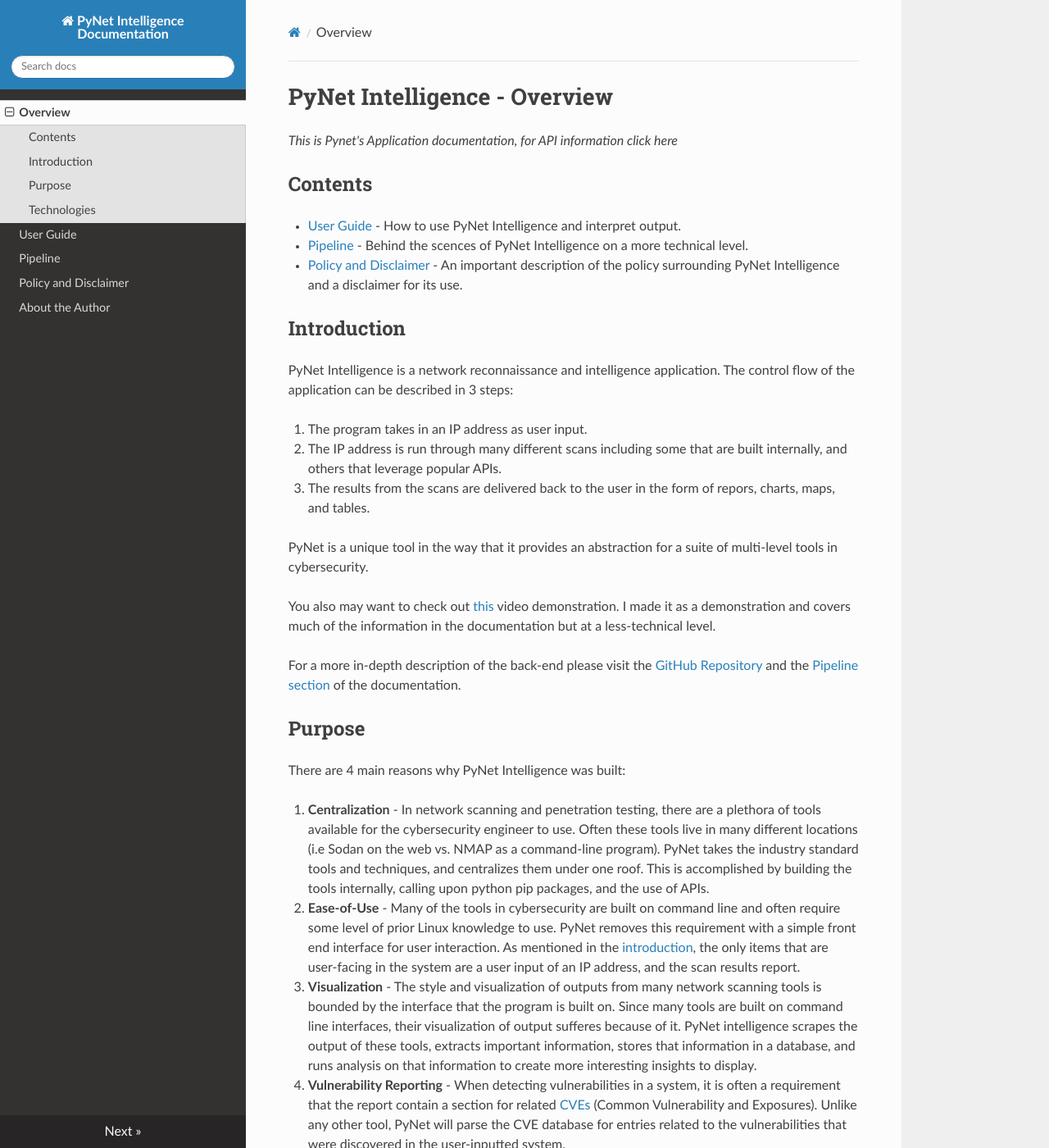
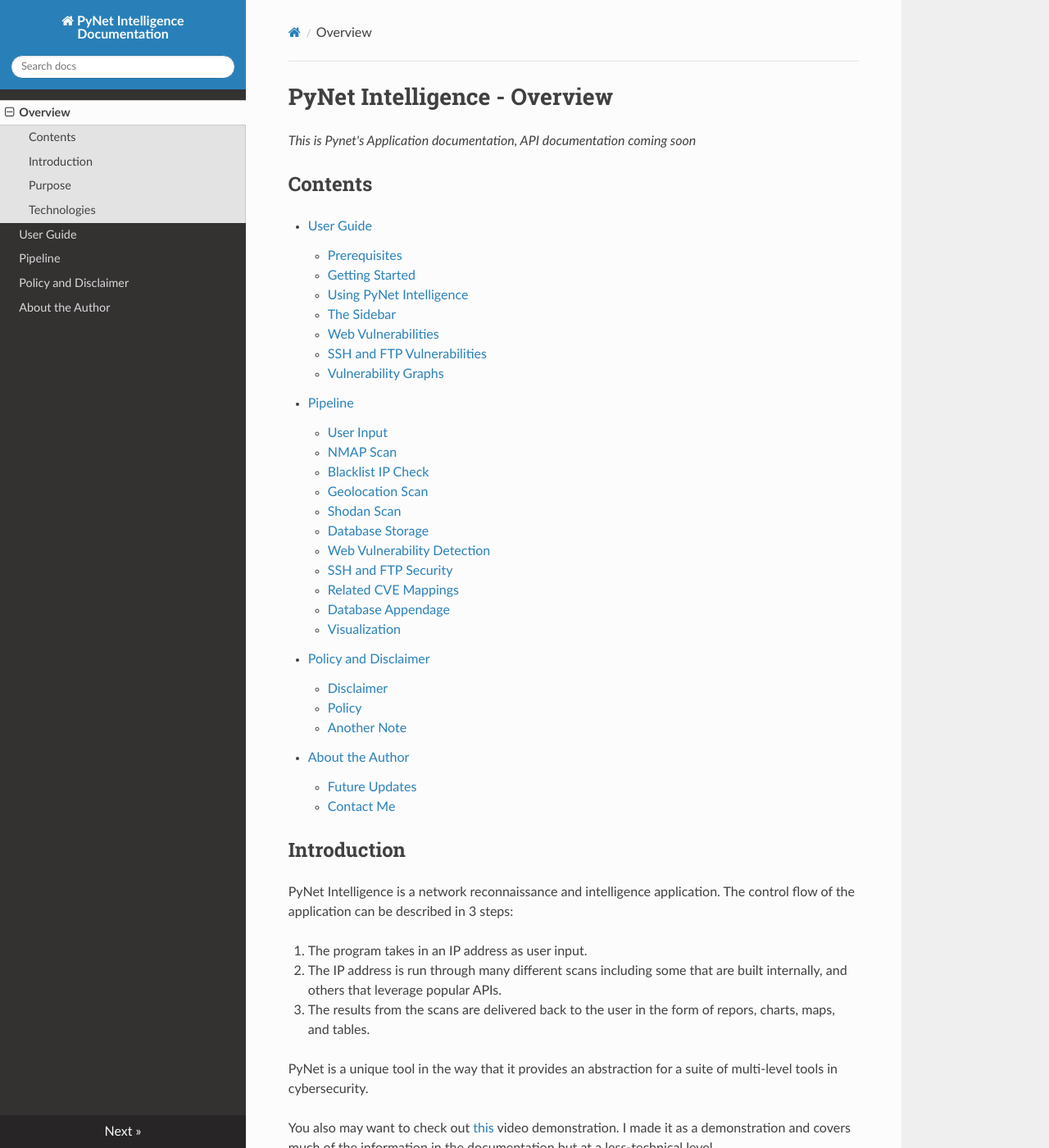
Before and after one commit to jamie-weiss/PyNet-Intel, an MkDocs documentation site: the page built from docs/index.md, in a window 1280 px wide and 1400 px high. Shown: the whole window at 82% size. Built offline with MkDocs 1.6.1, drawn with Linux system fonts in a browser that asks for light colours; nearby versions of some CDN libraries.

Commit message:
updated docs

```diff
--- a/docs/index.md
+++ b/docs/index.md
@@ -1,12 +1,35 @@
 # PyNet Intelligence - Overview
-*This is Pynet's Application documentation, for API information click here*
+*This is Pynet's Application documentation, API documentation coming soon*
 
 ## Contents
 
-* [User Guide](user_guide.md) - How to use PyNet Intelligence and interpret output.
-* [Pipeline](pipeline.md) - Behind the scences of PyNet Intelligence on a more technical level.
-* [Policy and Disclaimer](policy.md) - An important description of the policy surrounding PyNet Intelligence and a disclaimer for its use.
-
+* [User Guide](user_guide.md)
+	* [Prerequisites](user_guide.md#prerequisites)
+	* [Getting Started](user_guide.md#getting-started)
+	* [Using PyNet Intelligence](user_guide.md#using-pynet-intelligence)
+	* [The Sidebar](user_guide.md#the-sidebar)
+	* [Web Vulnerabilities](user_guide.md#web-vulnerabilities)
+	* [SSH and FTP Vulnerabilities](user_guide.md#ssh-and-ftp-vulnerabilities)
+	* [Vulnerability Graphs](user_guide.md#vulnerability-graphs)
+* [Pipeline](pipeline.md)
+	* [User Input](pipeline.md#user-input)
+	* [NMAP Scan](pipeline.md#nmap-scan)
+	* [Blacklist IP Check](pipeline.md#blacklist-ip-check)
+	* [Geolocation Scan](pipeline.md#geolocation-scan)
+	* [Shodan Scan](pipeline.md#shodan-scan)
+	* [Database Storage](pipeline.md#database-storage)
+	* [Web Vulnerability Detection](pipeline.md#web-vulnerability-detection)
+	* [SSH and FTP Security](pipeline.md#ssh-and-ftp-security)
+	* [Related CVE Mappings](pipeline.md#related-cve-mappings)
+	* [Database Appendage](pipeline.md#database-appendage)
+	* [Visualization](pipeline.md#visualization)
+* [Policy and Disclaimer](policy.md)
+	* [Disclaimer](policy.md#disclaimer)
+	* [Policy](policy.md#policy)
+	* [Another Note](policy.md#another-note)
+* [About the Author](about_the_author.md)
+	* [Future Updates](about_the_author.md#future-updates)
+	* [Contact Me](about_the_author.md#contact-me)
 
 ## Introduction
 
--- a/mkdocs.yml
+++ b/mkdocs.yml
@@ -7,5 +7,3 @@ nav:
     - Pipeline: pipeline.md
     - Policy and Disclaimer: policy.md
     - About the Author: about_the_author.md
-markdown_extensions:
-    - codehilite
```
Also changed, not shown: docs/about_the_author.md (+4 -4 lines), docs/pipeline.md (+1 -1 lines), docs/user_guide.md (+2 -1 lines).
